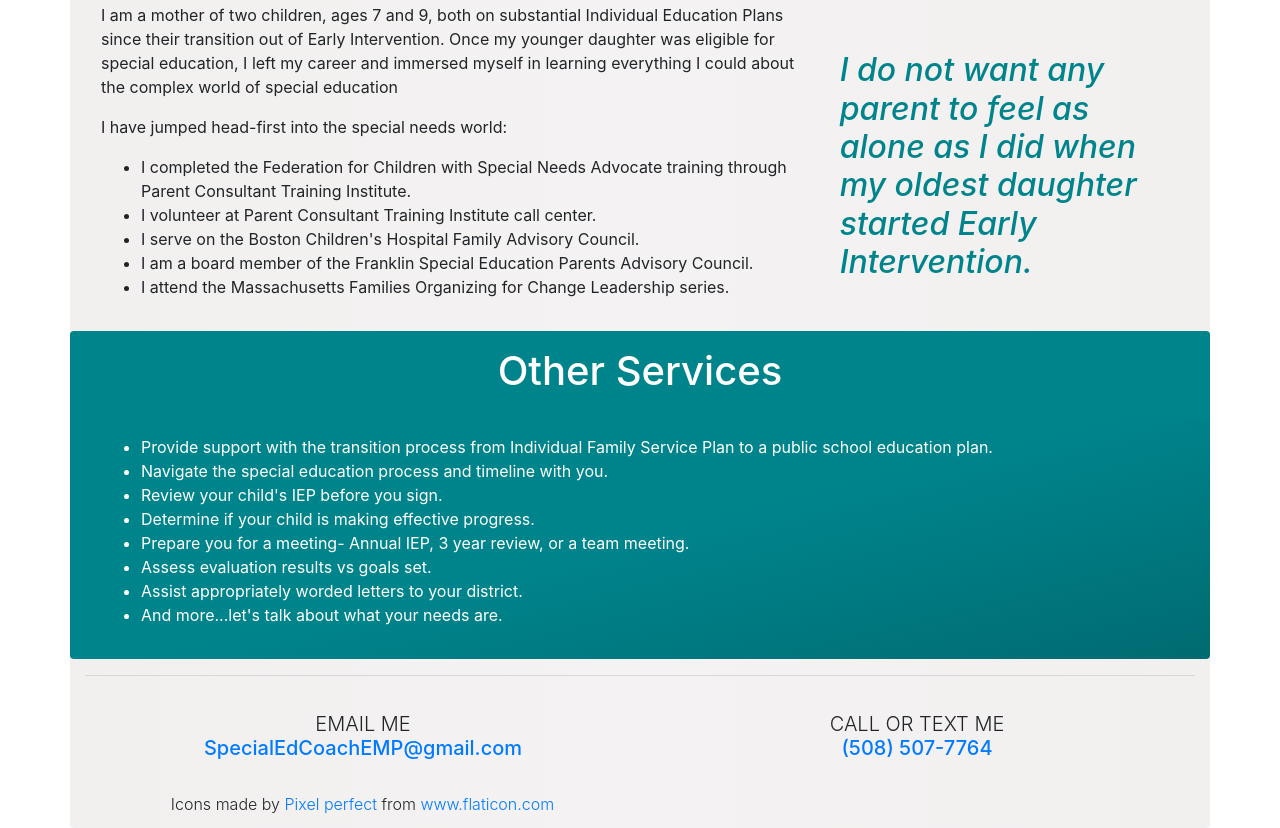
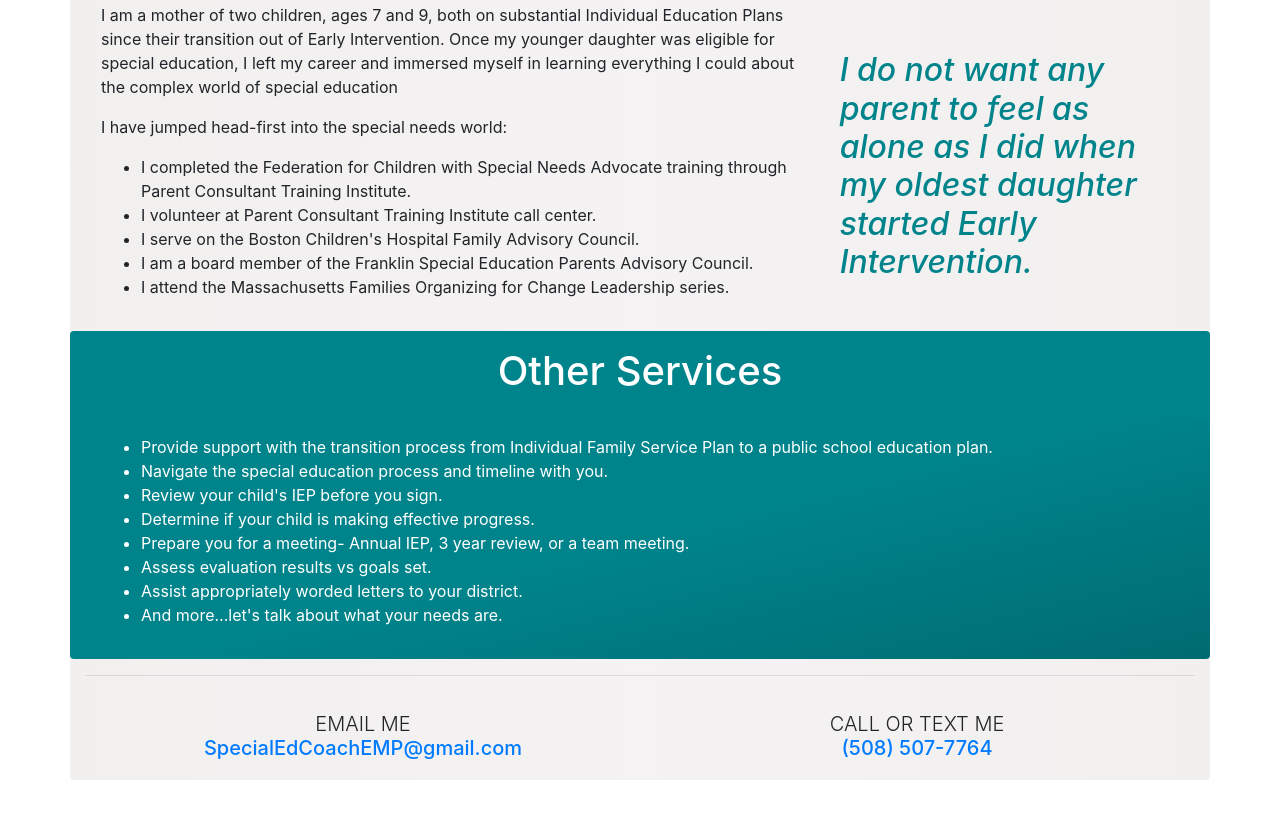
Before and after one commit to AndrewPoirier/AndrewPoirier.github.io, a plain HTML site: page index.html in a window 1280 px wide. Shown: the part 1361-2189 px from the top of the page. After the commit the page ends 2149 px from the top, so only its background shows below. Drawn offline with Linux system fonts and the light colour scheme.

Commit message:
remove icon footer

```diff
--- a/index.html
+++ b/index.html
@@ -198,12 +198,6 @@
                     <a href="&#116;&#101;l:&#53;08&#45;50&#55;&#45;7&#55;&#54;&#52;">(&#53;08) 50&#55;&#45;7&#55;&#54;&#52;</a>
                 </div>
             </div>
-            <div class="col-md-6 p-1 text-center">
-                <div class="font-weight-light">
-                    <div>Icons made by <a href="https://www.flaticon.com/authors/pixel-perfect" title="Pixel perfect">Pixel perfect</a> from <a href="https://www.flaticon.com/" title="Flaticon">www.flaticon.com</a></div>
-                </div>
-                </div>
-            <div class="col-md-6 p-1 text-center">
 
             </div>
 
```
